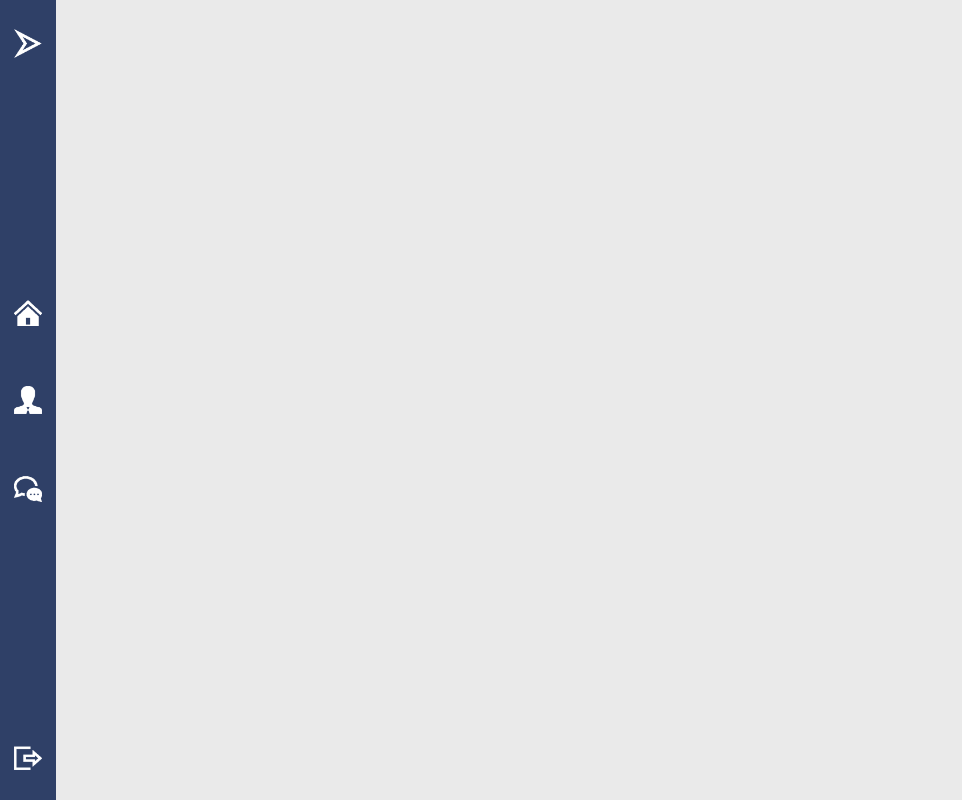
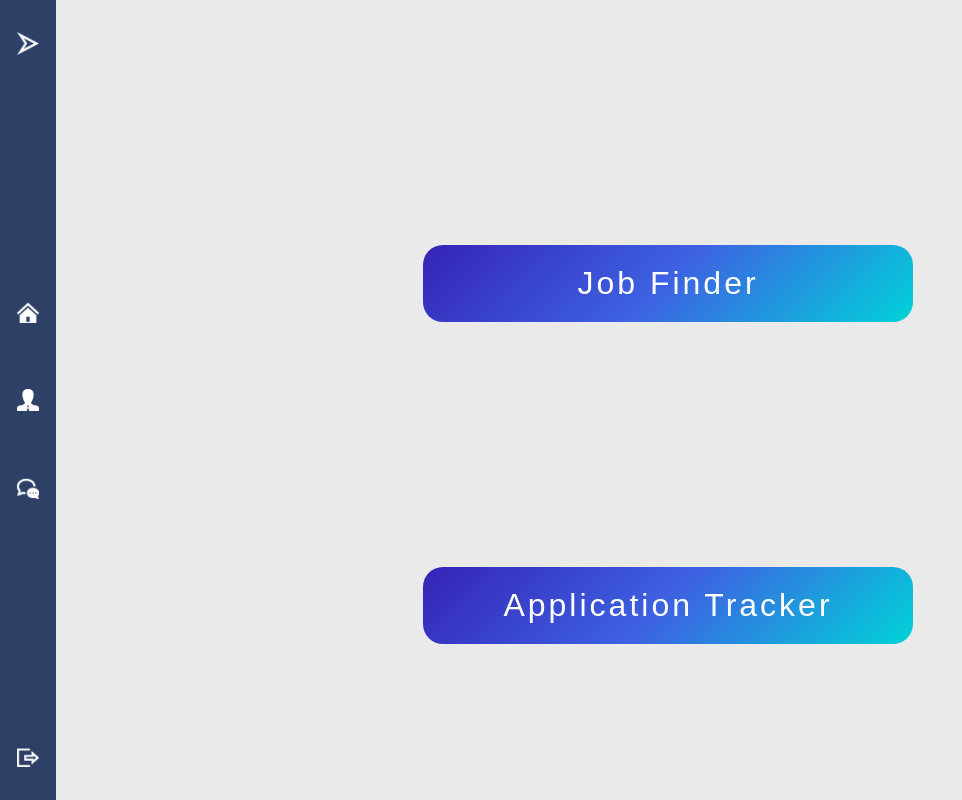
Before and after one commit to CalFeehan/job-finder, a React (Create React App) app in the folder react-frontend/: page / in a window 1280 px wide. Shown: the whole page, without its empty margins (0-962 px from the left). Built offline with nearby package versions, Linux system fonts and the light colour scheme.

Commit message:
added component, removed useState and used css

```diff
--- a/react-frontend/package.json
+++ b/react-frontend/package.json
@@ -10,6 +10,7 @@
     "node-sass": "^6.0.1",
     "react": "^17.0.2",
     "react-dom": "^17.0.2",
+    "react-router-dom": "^5.2.0",
     "react-scripts": "4.0.3",
     "web-vitals": "^1.1.2"
   },
--- a/react-frontend/src/App.js
+++ b/react-frontend/src/App.js
@@ -1,17 +1,21 @@
 import {Grid} from "@material-ui/core"
-import Navbar from "./components/Navbar"
+import Navbar from "./components/Navbar/Navbar"
+import { BrowserRouter, Switch, Route } from 'react-router-dom'
+import Dashboard from "./views/Dashboard/Dashboard";
 
 function App() {
 
   return (
-    <>
+    <BrowserRouter >
       <Grid container style={{height: "100%"}}>
         <Grid item component={Navbar}/>
-        <Grid item style={{flexGrow: 1, background: "#EAEAEA"}}>
-
+        <Grid item  style={{flexGrow: 1, background: "#EAEAEA"}}>
+          <Switch>
+            <Route path="/" component={(props) => <Dashboard {...props} />} />
+          </Switch>
         </Grid>
       </Grid>
-    </>
+    </BrowserRouter>
   );
 }
 
--- a/react-frontend/src/Components/Navbar.js
+++ /dev/null
@@ -1,46 +0,0 @@
-import { Button, Grid } from "@material-ui/core"
-import { useState } from 'react'
-import "../styles/Navbar.scss"
-
-
-export default function Navbar(props) {
-    const [isDashboardHover, setDashboardHover] = useState(false);
-    const [isProfileHover, setProfileHover] = useState(false);
-    const [isContactHover, setContactHover] = useState(false);
-    const [isLogoutHover, setLogoutHover] = useState(false);
-
-    const buttonStyle = {width: "3.5rem", height: "3.5rem", minWidth: "unset", backgroundRepeat: "no-repeat", backgroundSize: "50%", backgroundPosition: "center", margin: "1rem 0rem 1rem 0rem"};
-    const hoverStyle = {position: "absolute", color: "#2F4067", fontWeight: "bold"};
-
-    return (
-            <Grid container direction="column" style={{width: "3.5rem", background: "#2F4067"}} {...props}>
-
-                <Grid style={Object.assign({background: "url('/assets/Logo.png')"}, buttonStyle)}/>
-
-                <Grid item container justifyContent= "center" direction="column" style={{flexGrow: 1}}>
-
-                    <Button className="dashboard-button"
-                    style={Object.assign({background: "url('/assets/Icon-dashboard.png')"}, buttonStyle)}
-                    onMouseEnter={() => setDashboardHover(true)} onMouseLeave={() => setDashboardHover(false)}/>
-                    {isDashboardHover && (<div style={Object.assign({margin: "-5.25rem 0rem 0rem 4rem"}, hoverStyle)}> Dashboard </div>)}
-
-                    <Button className="profile-button"
-                    style={Object.assign({background: "url('/assets/Icon-profile.png')"}, buttonStyle)}
-                    onMouseEnter={() => setProfileHover(true)} onMouseLeave={() => setProfileHover(false)}/>
-                    {isProfileHover && (<div style={Object.assign({margin: "0rem 0rem 0rem 4rem"}, hoverStyle)}> Profile </div>)}
-
-                    <Button className="contact-button"
-                    style={Object.assign({background: "url('/assets/Icon-contact.png')"}, buttonStyle)}
-                    onMouseEnter={() => setContactHover(true)} onMouseLeave={() => setContactHover(false)}/>
-                    {isContactHover && (<div style={Object.assign({margin: "5.25rem 0rem 0rem 4rem"}, hoverStyle)}> Contact </div>)}
-
-                </Grid>
-
-                <Button className="logout-button"
-                style={Object.assign({background: "url('/assets/Icon-logout.png')"}, buttonStyle)}
-                onMouseEnter={() => setLogoutHover(true)} onMouseLeave={() => setLogoutHover(false)}/>
-                {isLogoutHover && (<div style={Object.assign({bottom: "0px", margin: "0rem 0rem 2rem 4rem"}, hoverStyle)}> Logout </div>)}
-
-            </Grid>
-    );
-}
--- /dev/null
+++ b/react-frontend/src/components/Navbar/Navbar.js
@@ -0,0 +1,37 @@
+import { Button, Grid } from "@material-ui/core"
+import "./Navbar.scss"
+
+
+export default function Navbar(props) {
+
+    const buttonStyle = {width: "3.5rem", height: "3.5rem", minWidth: "unset", backgroundRepeat: "no-repeat", backgroundSize: "40%", backgroundPosition: "center", margin: "1rem 0rem 1rem 0rem"};
+    const hoverStyle = {position: "absolute", color: "#2F4067", fontWeight: "bold"};
+
+    return (
+            <Grid container direction="column" style={{width: "3.5rem", background: "#2F4067"}} {...props}>
+
+                <Grid style={Object.assign({background: "url('/assets/Logo.png')"}, buttonStyle)}/>
+
+                <Grid item container justifyContent= "center" direction="column" style={{flexGrow: 1}}>
+
+                    <Button className="dashboard-button"
+                    style={Object.assign({background: "url('/assets/Icon-dashboard.png')"}, buttonStyle)} />
+                    <div className="dashboard-hover" style={Object.assign({margin: "-5.25rem 0rem 0rem 4rem"}, hoverStyle)}> Dashboard </div>
+
+                    <Button className="profile-button"
+                    style={Object.assign({background: "url('/assets/Icon-profile.png')"}, buttonStyle)} />
+                    <div className="profile-hover" style={Object.assign({margin: "0rem 0rem 0rem 4rem"}, hoverStyle)}> Profile </div>
+
+                    <Button className="contact-button"
+                    style={Object.assign({background: "url('/assets/Icon-contact.png')"}, buttonStyle)} />
+                    <div className="contact-hover" style={Object.assign({margin: "5.25rem 0rem 0rem 4rem"}, hoverStyle)}> Contact </div>
+
+                </Grid>
+
+                <Button className="logout-button"
+                style={Object.assign({background: "url('/assets/Icon-logout.png')"}, buttonStyle)} />
+                <div className="logout-hover" style={Object.assign({bottom: "0px", margin: "0rem 0rem 2rem 4rem"}, hoverStyle)}> Logout </div>
+
+            </Grid>
+    );
+}
--- /dev/null
+++ b/react-frontend/src/components/Navbar/Navbar.scss
@@ -0,0 +1,31 @@
+.dashboard-hover {
+  display: none;
+}
+
+.profile-hover {
+  display: none;
+}
+
+.contact-hover {
+  display: none;
+}
+
+.logout-hover {
+  display: none;
+}
+
+.dashboard-button:hover + .dashboard-hover {
+  display: block;
+}
+
+.profile-button:hover + .profile-hover {
+  display: block;
+}
+
+.contact-button:hover + .contact-hover {
+  display: block;
+}
+
+.logout-button:hover + .logout-hover {
+  display: block;
+}
--- a/react-frontend/src/styles/Navbar.scss
+++ /dev/null
@@ -1,19 +0,0 @@
-.dashboard-button:hover {
-  transform: scale(1.3);
-  transition: ease 0.2s;
-}
-
-.profile-button:hover {
-  transform: scale(1.3);
-  transition: ease 0.2s;
-}
-
-.contact-button:hover {
-  transform: scale(1.3);
-  transition: ease 0.2s;
-}
-
-.logout-button:hover {
-  transform: scale(1.3);
-  transition: ease 0.2s;
-}
--- /dev/null
+++ b/react-frontend/src/views/Dashboard/Dashboard.js
@@ -0,0 +1,20 @@
+import React from 'react'
+import './Dashboard.scss'
+
+export default function Dashboard(props) {
+    console.log(props)
+    return (
+        <div class="dashboard">
+            <section>
+                <form method='GET'>
+                    <button type="submit" class='job-finder-button'>Job Finder</button>
+                </form>
+            </section>
+            <section>
+                <form method='GET'>
+                    <button type="submit" class='application-tracker-button'>Application Tracker</button>
+                </form>
+            </section>
+        </div>
+    )
+}
--- /dev/null
+++ b/react-frontend/src/views/Dashboard/Dashboard.scss
@@ -0,0 +1,18 @@
+.job-finder-button,
+.application-tracker-button {
+  margin-top: 20%;
+  margin-left: 30%;
+  font-size: 32px;
+  letter-spacing: 3px;
+  background-image: linear-gradient(315deg, #00d3d8, #3d63e2, #3523b6);
+  border-style: none;
+  color: white;
+  padding: 20px;
+  max-width: 40%;
+  min-width: 40%;
+  border-radius: 20px;
+}
+
+.dashboard {
+  width: 100%;
+}
```
Also changed, not shown: react-frontend/src/Views/Dashboard.js (deleted), 1 other file (tests, documents, lock files or other folders).
